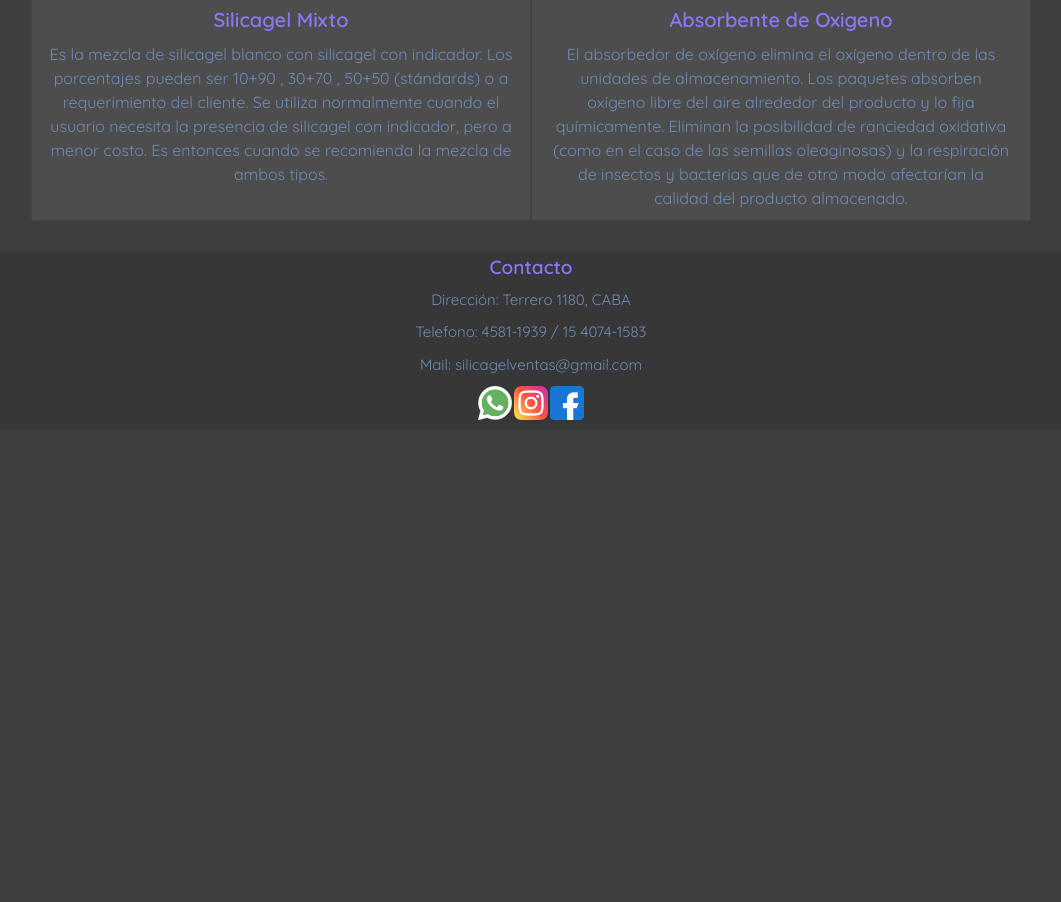
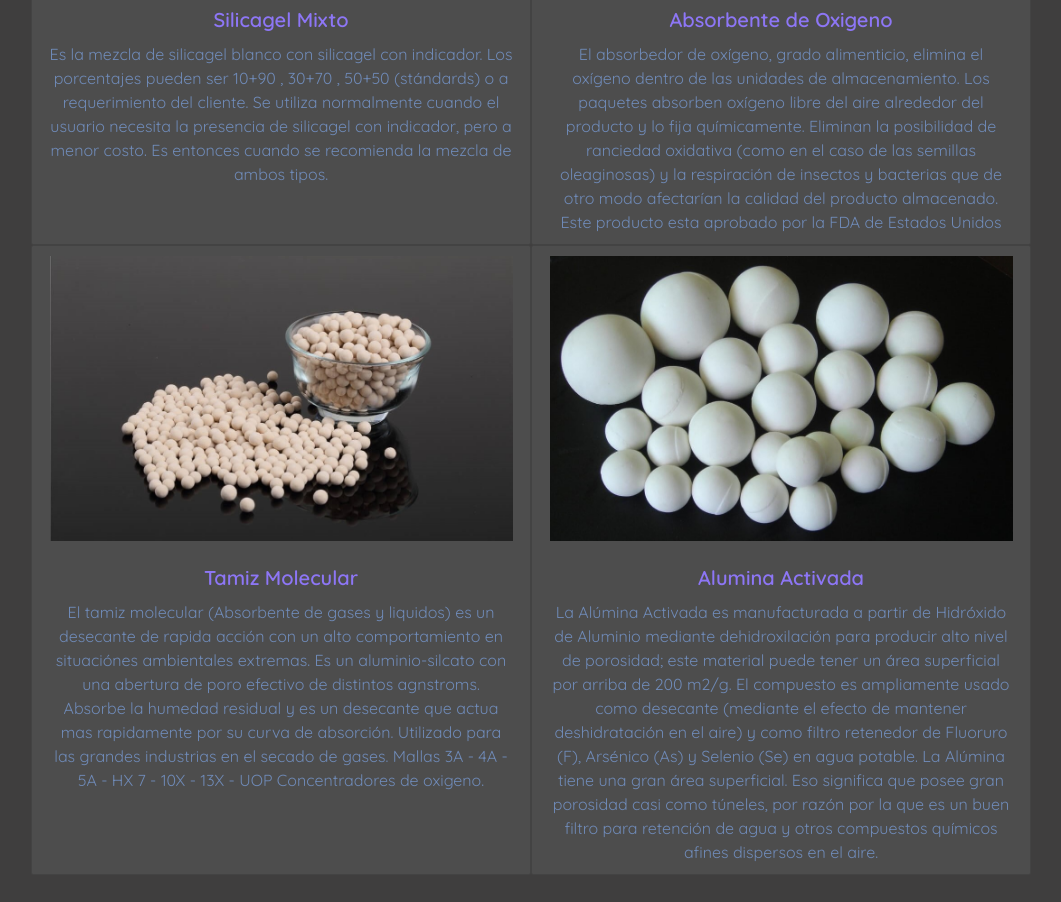
Before and after one commit to MateoArbia/SigevSolutions, a website: page html/producto.html in a window 1280 px wide. Shown: the part 993-1895 px from the top of the page, without its empty margins (109-1170 px from the left). Before the commit the page ends 1423 px from the top, so only its background shows below. Drawn offline with Linux system fonts and the light colour scheme.

Commit message:
Imagenes agregadas a Nosotros y Galeria, dos nuevas cards de productos

```diff
--- a/html/producto.html
+++ b/html/producto.html
@@ -61,7 +61,21 @@
                 <img src="../images/absorbentedeoxigeno.jpg" class="card-img-top" id="productoImgPadding" alt="absorbente de oxigeno">
                 <div class="card-body">
                     <h2 class="text-center">Absorbente de Oxigeno</h2>
-                    <p class="card-text text-center">El absorbedor de oxígeno elimina el oxígeno dentro de las unidades de almacenamiento. Los paquetes absorben oxígeno libre del aire alrededor del producto y lo fija químicamente. Eliminan la posibilidad de ranciedad oxidativa (como en el caso de las semillas oleaginosas) y la respiración de insectos y bacterias que de otro modo afectarían la calidad del producto almacenado.</p>
+                    <p class="card-text text-center">El absorbedor de oxígeno, grado alimenticio, elimina el oxígeno dentro de las unidades de almacenamiento. Los paquetes absorben oxígeno libre del aire alrededor del producto y lo fija químicamente. Eliminan la posibilidad de ranciedad oxidativa (como en el caso de las semillas oleaginosas) y la respiración de insectos y bacterias que de otro modo afectarían la calidad del producto almacenado. Este producto esta aprobado por la FDA de Estados Unidos</p>
+                </div>
+            </div>
+            <div class="card cardColor" style="width: 50rem;">
+                <img src="../images/tamizmolecular.jpg" class="card-img-top" id="productoImgPadding" alt="Tamiz Molecular">
+                <div class="card-body">
+                    <h2 class="text-center">Tamiz Molecular</h2>
+                    <p class="card-text text-center">El tamiz molecular (Absorbente de gases y liquidos) es un desecante de rapida acción con un alto comportamiento en situaciónes ambientales extremas. Es un aluminio-silcato con una abertura de poro efectivo de distintos agnstroms. Absorbe la humedad residual y es un desecante que actua mas rapidamente por su curva de absorción. Utilizado para las grandes industrias en el secado de gases. Mallas 3A - 4A - 5A - HX 7 - 10X - 13X - UOP Concentradores de oxigeno.</p>
+                </div>
+            </div>
+            <div class="card cardColor" style="width: 50rem;">
+                <img src="../images/aluminaactivada.jpg" class="card-img-top" id="productoImgPadding" alt="Aluminada Activada">
+                <div class="card-body">
+                    <h2 class="text-center">Alumina Activada</h2>
+                    <p class="card-text text-center">La Alúmina Activada es manufacturada a partir de Hidróxido de Aluminio mediante dehidroxilación para producir alto nivel de porosidad;  este material puede tener un área superficial por arriba de 200 m2/g. El compuesto es ampliamente usado como desecante (mediante el efecto de mantener deshidratación en el aire) y como filtro retenedor de Fluoruro (F), Arsénico (As) y Selenio (Se) en agua potable. La Alúmina tiene una gran área superficial. Eso significa que posee gran porosidad casi como túneles, por razón por la que es un buen filtro para retención de agua y otros compuestos químicos afines dispersos en el aire.</p>
                 </div>
             </div>
         </div>
--- a/scss/_section.scss
+++ b/scss/_section.scss
@@ -20,4 +20,7 @@ section {
         font-family: 'Quicksand', sans-serif;
         font-size: medium;
     }
+    div img {
+        width: 60%;
+    }
 }
```
Also changed, not shown: html/galeria.html (+8 -4 lines), html/nosotros.html (+2 -0 lines), css/style.css, images/aluminaactivada.jpg (added), images/bolsachicasilica.jpg (added), images/tamizmolecular.jpg (added).
